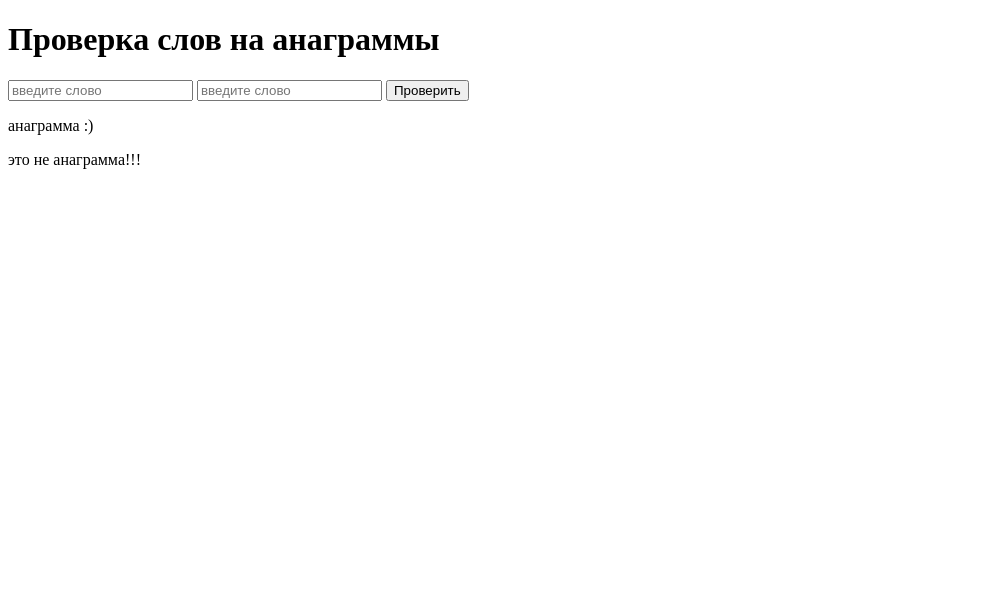
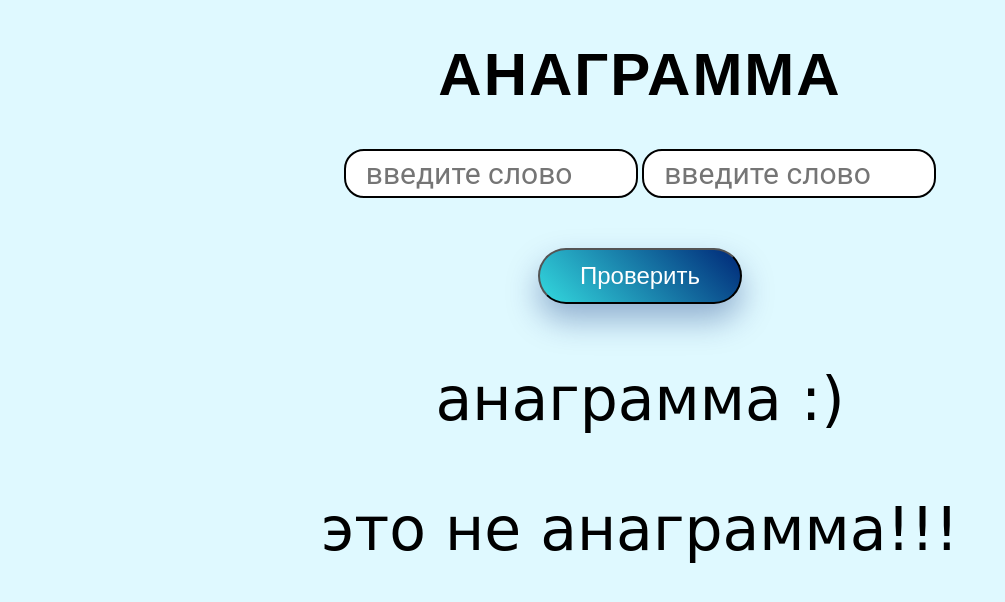
Before and after one commit to Mahoney-hub/anagrams, a plain HTML site: page index.html in a window 1280 px wide. Shown: the whole page, without its empty margins (0-1005 px from the left). Drawn offline with Linux system fonts and the light colour scheme.

Commit message:
changed main.css

```diff
--- a/css/main.css
+++ b/css/main.css
@@ -0,0 +1,66 @@
+body {
+    background-color: #dff9ff;
+}
+
+.wrapper {
+    width: 1200px;
+    margin: 0 auto;
+    text-align: center;
+}
+
+.header {
+    margin-bottom: 40px;
+    font-size: 60px;
+    font-family: sans-serif;
+    font-weight: 700;
+    text-transform: uppercase;
+    letter-spacing: 2px;
+}
+
+input {
+    display: inline-block;
+    width: 250px;
+    padding: 5px 20px;
+    margin-bottom: 10px;
+    background: #ffffff;
+    line-height: 20px;
+    border-radius: 20px;
+    border: 2px solid #000;
+    font-size: 30px;
+    font-family: "Roboto", sans-serif;
+}
+
+input:focus {
+    outline: none;
+}
+
+.btn {
+    display: block;
+    padding: 12px 40px;
+    margin: 0 auto;
+    margin-top: 40px;
+    border-radius: 30px;
+    background-image: linear-gradient(45deg, #6ab1d7 0%, #33d9de 50%, #002878 100%);
+    background-position: 100% 0;
+    background-size: 200% 200%;
+    font-family: "Montserrat", sans-serif;
+    font-size: 24px;
+    font-weight: 300;
+    color: white;
+    box-shadow: 0 16px 32px 0 rgba(0, 40, 120, 0.35);
+    transition: 0.5s;
+}
+.btn:hover {
+    box-shadow: 0 0 0 0 rgba(0, 40, 120, 0);
+    background-position: 0 0;
+}
+
+.info {
+    font-size: 60px;
+    font-weight: 500;
+    font-family: cursive;
+}
+
+.active {
+    display: block;
+}
--- a/index.html
+++ b/index.html
@@ -14,10 +14,16 @@
 		<meta name="msapplication-TileColor" content="#da532c" />
 		<meta name="theme-color" content="#ffffff" />
 		<!-- //FavIcon -->
+		<!-- CSS -->
+		<link rel="stylesheet" href="./css/normalize.css" />
+		<link rel="stylesheet" href="./css/main.css" />
+		<!-- //CSS -->
+		<link rel="preconnect" href="https://fonts.googleapis.com" />
+		<link rel="preconnect" href="https://fonts.gstatic.com" crossorigin />
 	</head>
 	<body>
 		<div class="wrapper">
-			<h1 class="header">Проверка слов на <span>анаграммы</span></h1>
+			<h1 class="header">анаграмма</h1>
 			<div class="button-group">
 				<label>
 					<input type="text" id="i-1" placeholder="введите слово" />
```
